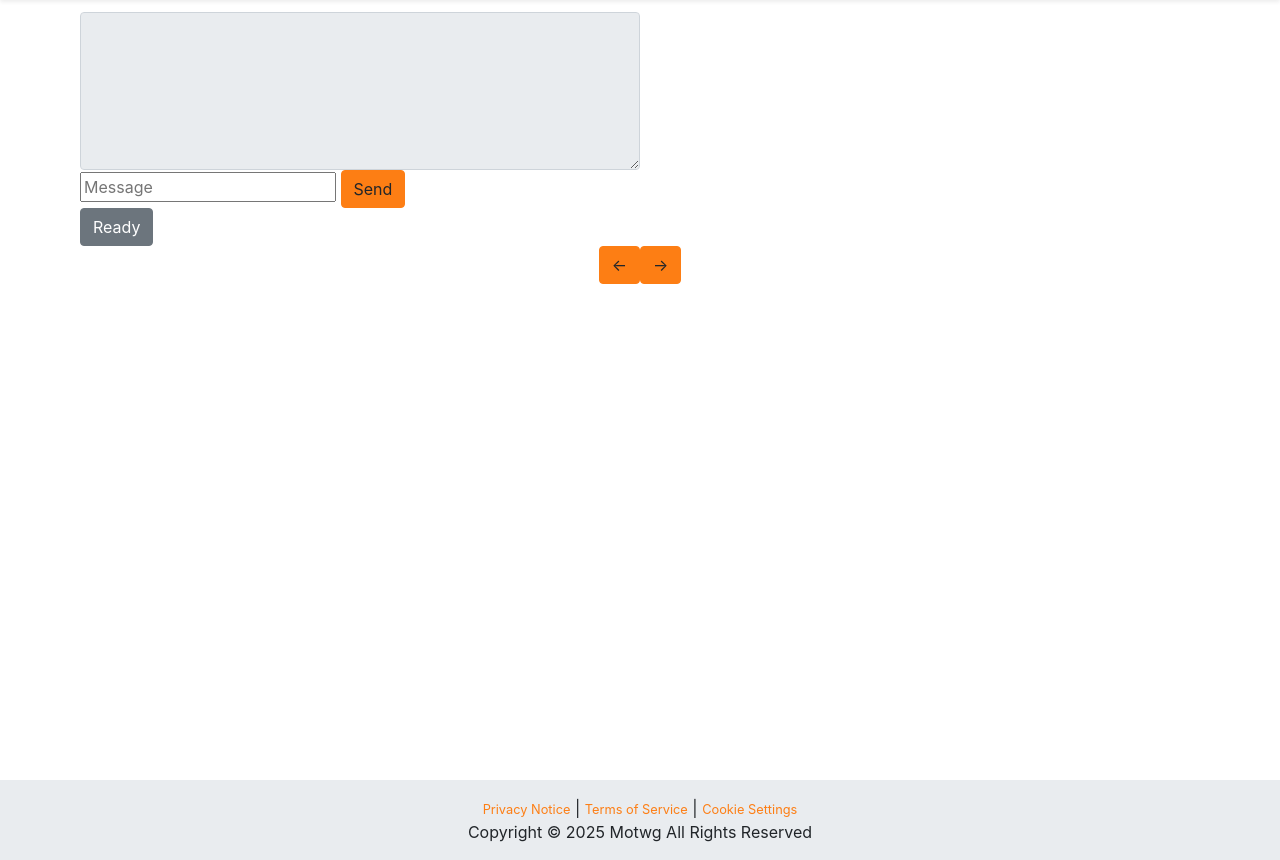
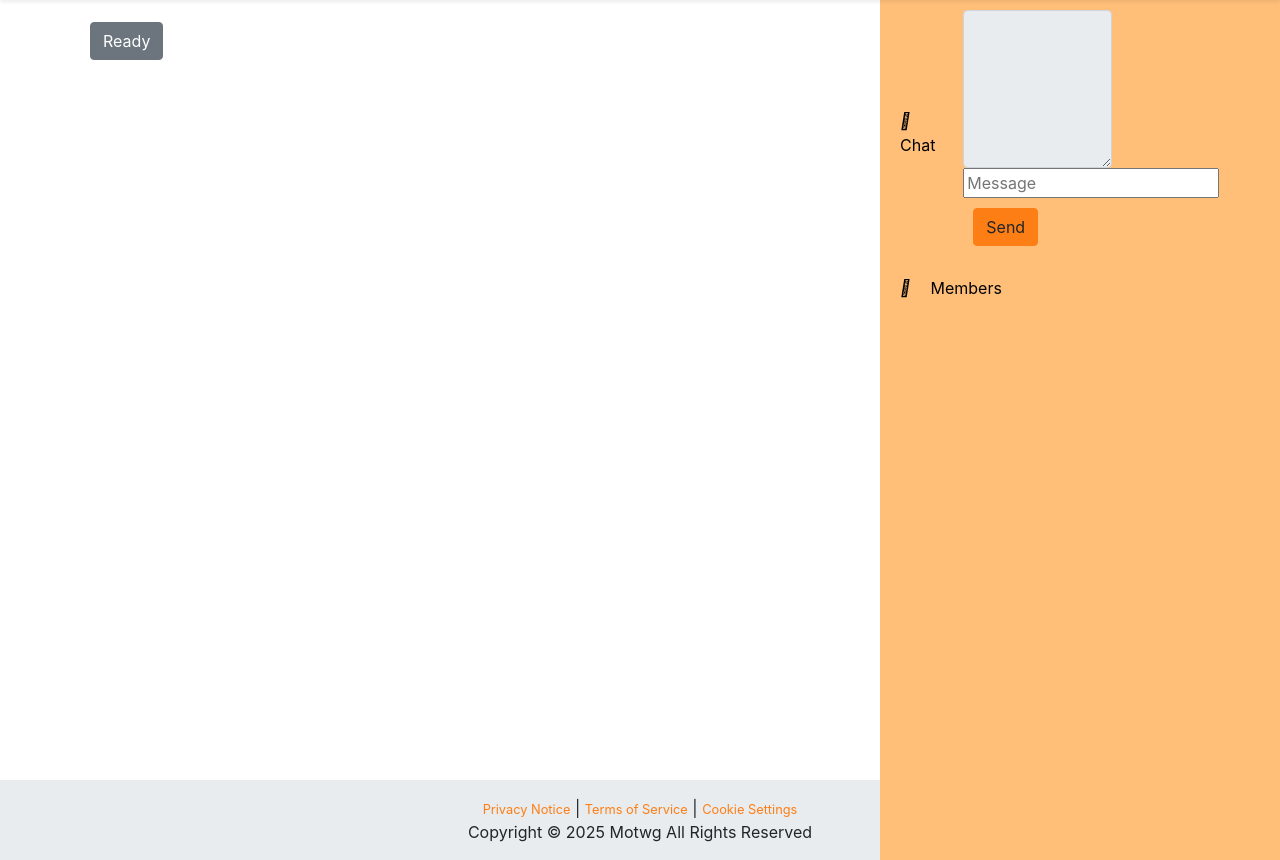
Before and after one commit to Motwg/GameHub, a Flask app: template website/gamehub/templates/activities/cah.html in a window 1280 px wide. Shown: the part 68-928 px from the top of the page. Run offline with Flask 3, Linux system fonts and the light colour scheme; the template is opened without the code that fills it: most values are stand-ins (such as "Sample title", 1, 10 or a date in 2020); parts of the project's set-up code (start-up, migrations or seed data) failed here and were passed over; some libraries are stand-ins or nearby versions.

Commit message:
Refactor part 1

```diff
--- a/website/gamehub/blueprints/bl_cah.py
+++ b/website/gamehub/blueprints/bl_cah.py
@@ -1,5 +1,5 @@
 from collections import deque
-from typing import TYPE_CHECKING
+from typing import TYPE_CHECKING, Literal
 
 from flask import Response
 from flask_socketio import emit
@@ -78,6 +78,7 @@
     room.config.update(get_card_generator('PL', 'black'))
     room.config.update(get_card_generator('PL', 'white'))
     room.config['queue'] = deque(room.members)
+    room.config['status'] = 'start'
 
 
 def prepare_next_round(room: Room) -> None:
--- a/website/gamehub/blueprints/bl_chat.py
+++ b/website/gamehub/blueprints/bl_chat.py
@@ -44,7 +44,11 @@
     emit('game_stop', to=room.room_id)
     emit('lost_connection', data, to=room.room_id)
     leave_room(room.room_id)
-    _ = delete_room(room.room_id) if not bool(room['members']) else update_room(room)
+    _ = (
+        delete_room(room.room_id)
+        if not bool(room['members']) and not room.is_dedicated
+        else update_room(room)
+    )
     return Response(status=200)
 
 
--- a/website/gamehub/db.py
+++ b/website/gamehub/db.py
@@ -12,7 +12,7 @@
 db = DB(
     {'cah': 'Cards Against Humanity', 'chat': 'Chat with friends'},
     {
-        '14HKE': Room('chat', room_id='14HKE'),
-        '13HKE': Room('cah', room_id='13HKE'),
+        '14HKE': Room('chat', room_id='14HKE', is_dedicated=True),
+        '13HKE': Room('cah', room_id='13HKE', is_dedicated=True),
     },
 )
--- a/website/gamehub/model/room.py
+++ b/website/gamehub/model/room.py
@@ -22,6 +22,7 @@
     password: None | str = None
     members: OrderedDict[tuple[str, str], User] = field(default_factory=OrderedDict)
     room_id: str = field(default_factory=id_generator, kw_only=True)
+    is_dedicated: bool = field(default=False, kw_only=True)
     config: dict[str, Any] = field(default_factory=dict, init=False)
 
     def __getitem__(self, key: str) -> Any:
--- a/website/gamehub/static/css/cah.css
+++ b/website/gamehub/static/css/cah.css
@@ -4,15 +4,25 @@
     cursor: pointer;
     display: block;
 
-    width: 140px;
-    height: 225px;
-    padding: 6px;
-    margin: 5px;
+    width: 180px;
+    height: 280px;
+    padding: 12px;
+    margin: 10px;
 }
 
 .card-container {
     display: flex;
     justify-content: center;
+}
+
+.card-container > .btn {
+    margin: 5px;
+    align-self: center;
+}
+
+.upper-row {
+    display: flex;
+    justify-content: space-between;
 }
 
 black-card {
--- a/website/gamehub/static/css/chat.css
+++ b/website/gamehub/static/css/chat.css
@@ -0,0 +1,28 @@
+.sidebar {
+    position: fixed;
+    top: 68px;
+    right: 0;
+    height: 100%;
+    width: 400px;
+    padding-top: 0px;
+    background-color: rgb(255, 191, 121);
+    box-shadow: #fff;
+    transition: width 0.3s;
+}
+
+.sidebar .nav-link {
+    display: flex;
+    align-items: center;
+    justify-items: flex-start;
+    gap: 20px;
+    padding: 10px 20px;
+    color: black;
+}
+
+.sidebar .nav-link:hover {
+    background-color: skyblue;
+}
+
+.nav-link .content {
+    justify-self: flex-end;
+}
--- a/website/gamehub/static/css/styles.css
+++ b/website/gamehub/static/css/styles.css
@@ -11,15 +11,29 @@
     background-image: linear-gradient(12deg, white, white, #ff6666);
 }
 
-.extra>:not(caption)>*>* {
+.extra > :not(caption) > * > * {
     background-color: transparent;
 }
 
 tr.critical {
-    background-image: linear-gradient(180deg, white, #ff0d0d, #ff0d0d, #ff0d0d, white);
+    background-image: linear-gradient(
+        180deg,
+        white,
+        #ff0d0d,
+        #ff0d0d,
+        #ff0d0d,
+        white
+    );
 }
 tr.warning {
-    background-image: linear-gradient(180deg, white, #e6bd57, #e6bd57, #e6bd57, white);
+    background-image: linear-gradient(
+        180deg,
+        white,
+        #e6bd57,
+        #e6bd57,
+        #e6bd57,
+        white
+    );
 }
 
 td.cell-up {
@@ -49,7 +63,12 @@
 }
 
 .navbar {
-    background: linear-gradient(90deg, #fd7e14 0%, #fd7e14 60%, rgba(255, 255, 255, 0.5) 100%);
+    background: linear-gradient(
+        90deg,
+        #fd7e14 0%,
+        #fd7e14 60%,
+        rgba(255, 255, 255, 0.5) 100%
+    );
 }
 
 .navbar-collapse {
@@ -91,6 +110,11 @@
 }
 
 .arrow-details:hover {
-    filter: invert(35%) sepia(0%) saturate(1933%) hue-rotate(148deg) brightness(91%) contrast(80%);
+    filter: invert(35%) sepia(0%) saturate(1933%) hue-rotate(148deg)
+        brightness(91%) contrast(80%);
     cursor: pointer;
 }
+
+.btn {
+    margin: 10px;
+}
--- a/website/gamehub/static/js/cah.js
+++ b/website/gamehub/static/js/cah.js
@@ -67,6 +67,7 @@
     this.cards = [];
     this.page = 0;
     this.container = document.createElement("div");
+    this.container.setAttribute("class", "card-container");
 
     const prev = document.createElement("button");
     prev.innerText = "←";
--- a/website/gamehub/templates/activities/cah.html
+++ b/website/gamehub/templates/activities/cah.html
@@ -11,8 +11,10 @@
 
 <button class="btn btn-secondary" id="readyButton">Ready</button>
 
-<div id="black-card" class="black-card-container"></div>
-<card-carousel class="card-container"> </card-carousel>
+<div class="upper-row">
+    <div id="black-card" class="black-card-container"></div>
+    <card-carousel class="card-container"> </card-carousel>
+</div>
 
 <card-container id="cards" class="card-container"></card-container>
 <button class="btn btn-primary" id="confirmButton">Confirm</button>
--- a/website/gamehub/templates/activities/chat.html
+++ b/website/gamehub/templates/activities/chat.html
@@ -8,13 +8,38 @@
     rel="stylesheet"
 />
 {% endblock %} {% block contents %}
-<div class="form-outline w-50">
-    <textarea class="form-control" id="messages" rows="6" readonly></textarea>
+<div class="sidebar">
+    <nav class="nav flex-column">
+        <a class="nav-link" href="#">
+            <div class="header">
+                <span class="icon">
+                    <i class="bi bi-grid">&#xF3FC</i>
+                </span>
+                <span class="description">Chat</span>
+            </div>
+            <div class="content">
+                <div class="form-outline w-50">
+                    <textarea
+                        class="form-control"
+                        id="messages"
+                        rows="6"
+                        readonly
+                    ></textarea>
+                </div>
+                <input type="text" id="message" placeholder="Message"/>
+                <button class="btn btn-primary" id="sendMsgButton">Send</button>
+            </div>
+        </a>
+        <a class="nav-link" href="#">
+            <span class="icon">
+                <i class="bi bi-grid">&#xF3FC</i>
+            </span>
+            <span class="description">Members</span>
+            <ul class="list-group" id="members"></ul>
+        </a>
+    </nav>
+
+
 </div>
-<input type="text" id="message" placeholder="Message" />
-<button class="btn btn-primary" id="sendMsgButton">Send</button>
-
-<ul class="list-group" id="members"></ul>
-
 <script src="{{url_for('static',filename='js/chat.js')}}"></script>
 {% endblock %}
```
Also changed, not shown: website/gamehub/controllers/cah.py (+5 -5 lines), website/gamehub/model/room_config.py (added, +17 -0 lines). Lines whose indentation alone changed are shown as unchanged.
